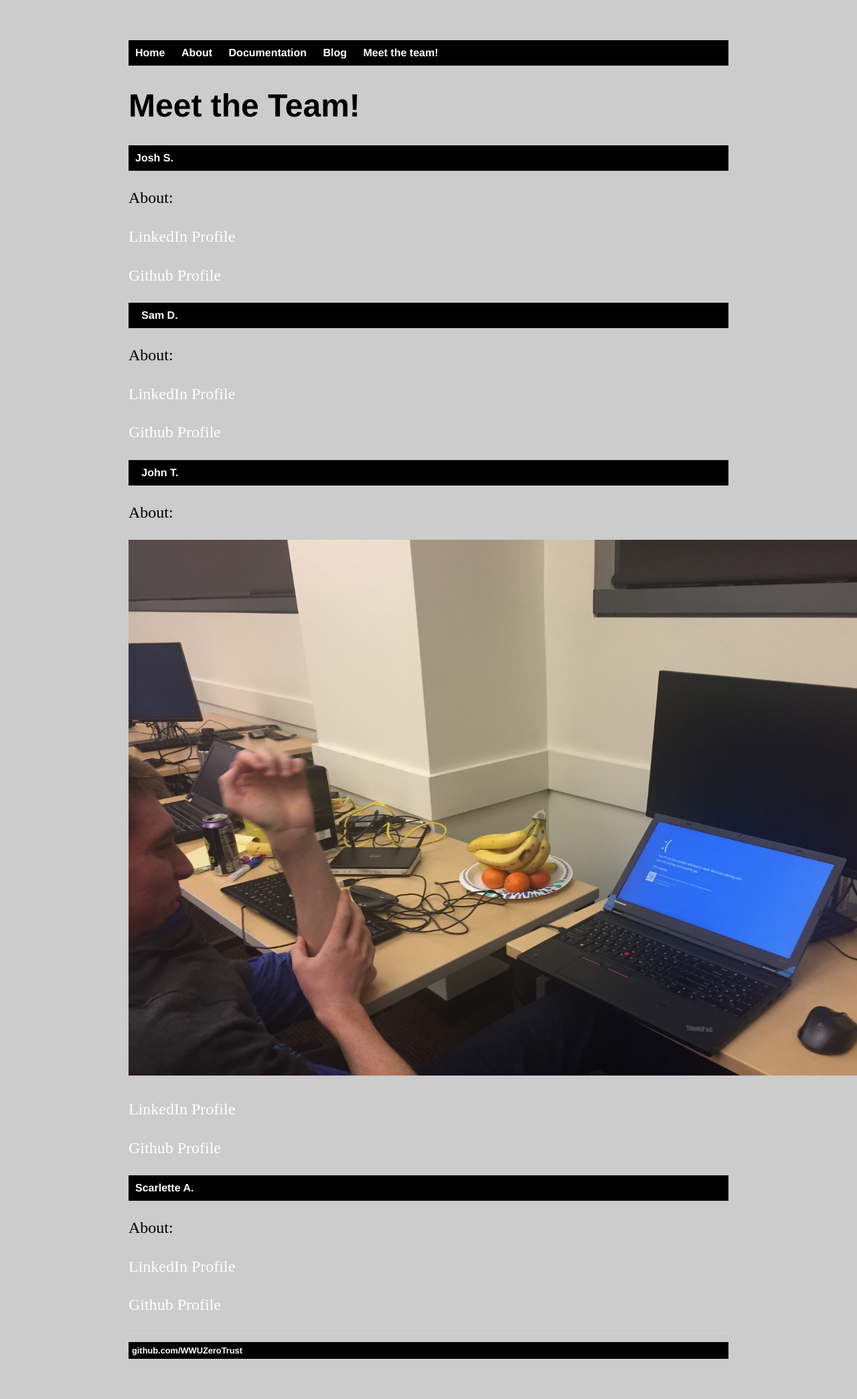
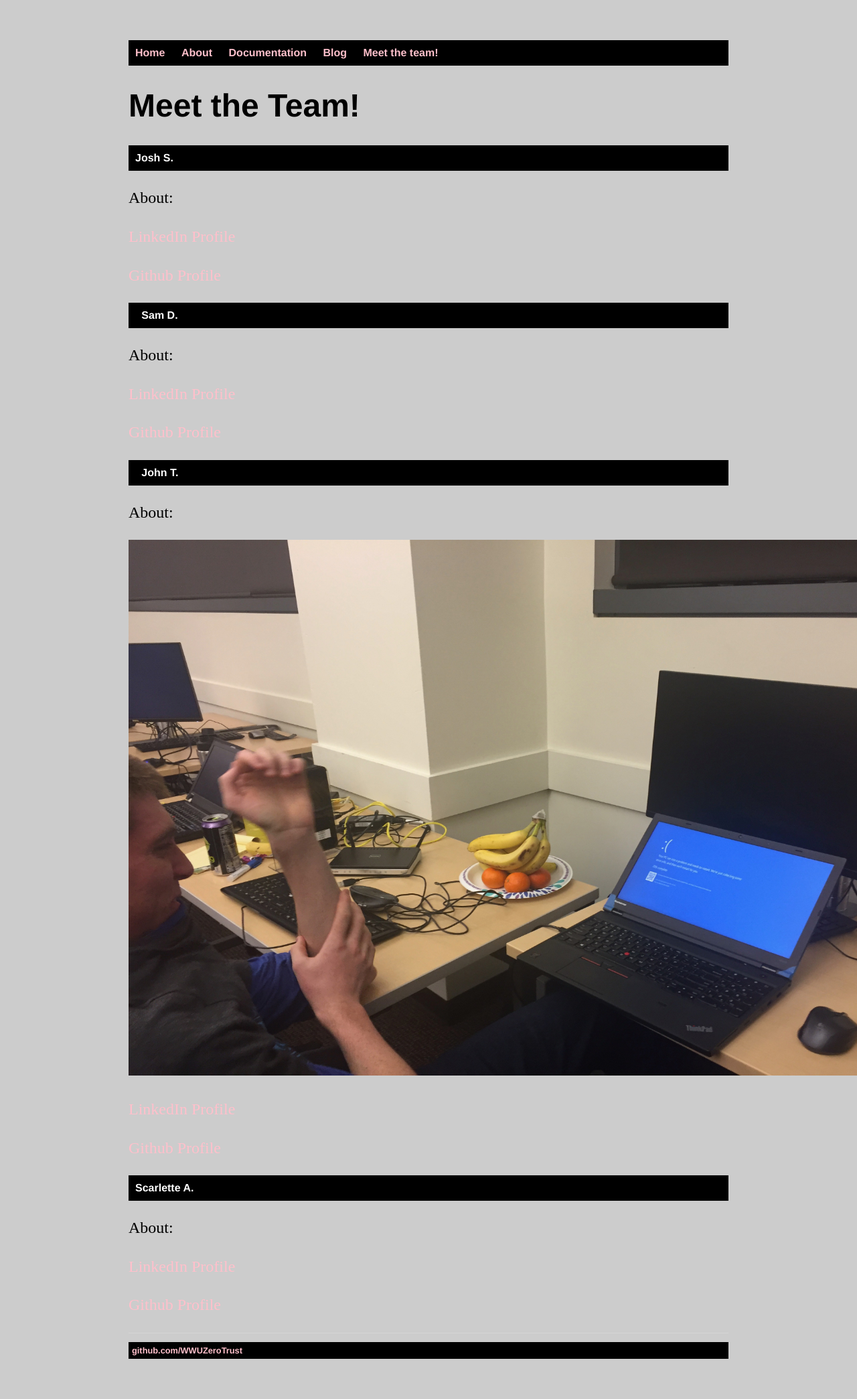
Before and after one commit to WWUZeroTrust/WWUZeroTrust.github.io, a Jekyll site: the page built from meet/index.html, in a window 1280 px wide. Shown: the whole page at 67% size. Built offline with Jekyll 4.4.1, drawn with Linux system fonts in a browser that asks for light colours.

Commit message:
Update index.html

```diff
--- a/meet/index.html
+++ b/meet/index.html
@@ -10,6 +10,13 @@ title: Meet the Team!
 cw{
   color: white;
 }
+
+a:link {
+  color: pink;
+  background-color: transparent;
+  text-decoration: none;
+}
+
 </style>
 </head>
 <body>
```
